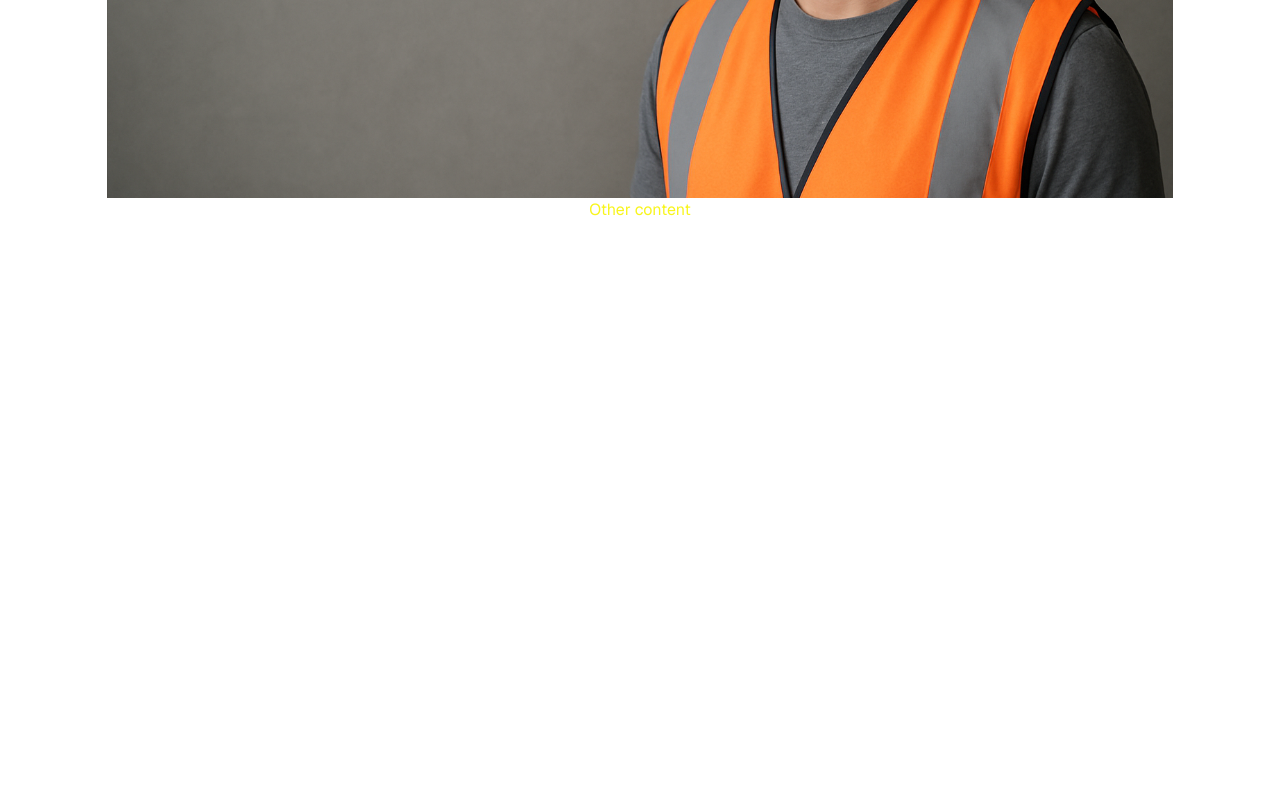
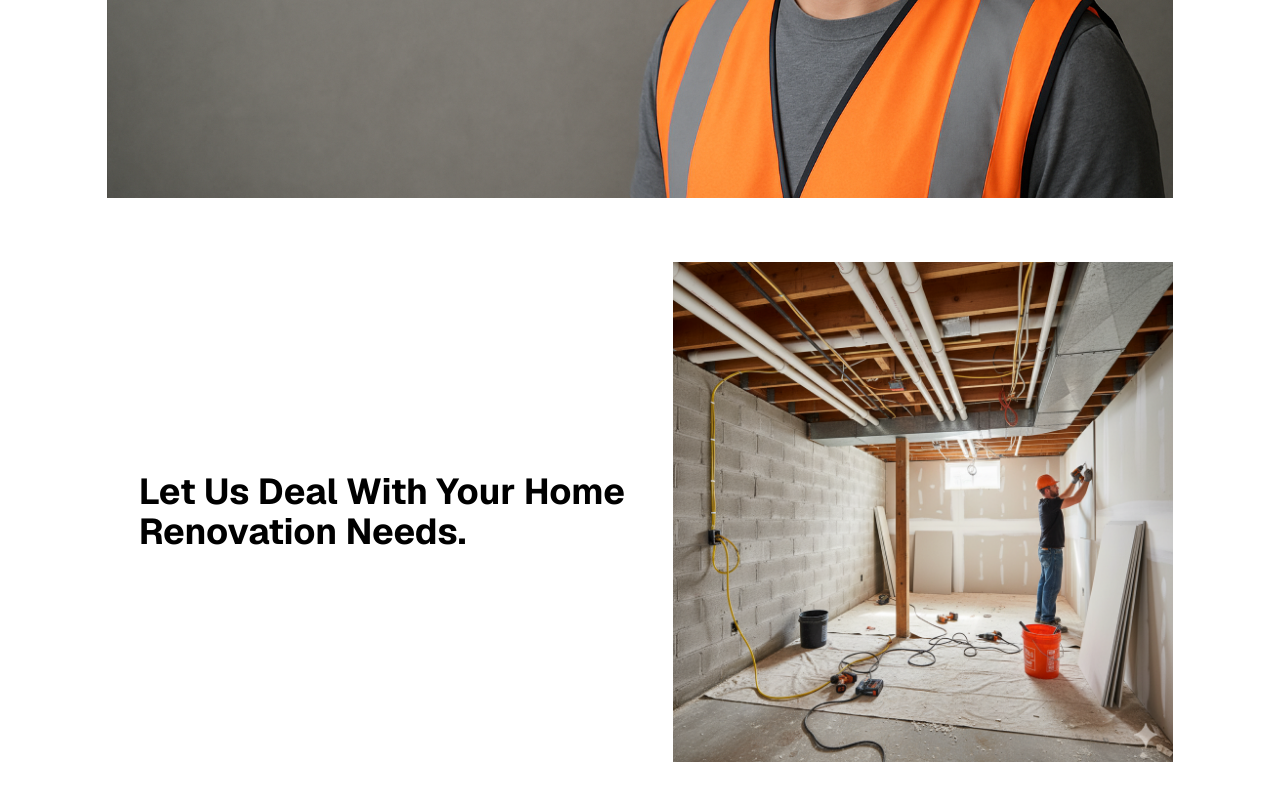
Before and after one commit to Pmacdon15/contractor-chris, a Next.js app: page / in a window 1280 px wide. Shown: the part 558-1358 px from the top of the page. Before the commit the page ends 800 px from the top, so only its background shows below. Built offline with nearby package versions, Linux system fonts and the light colour scheme.

Commit message:
some work on layout

```diff
--- a/src/app/page.tsx
+++ b/src/app/page.tsx
@@ -1,10 +1,32 @@
+import Image from 'next/image'
 import Hero from '@/components/hero/hero'
 
 export default function Home() {
 	return (
-		<>
+		<div className="flex flex-col gap-16 w-full items-center">
 			<Hero />
-			<div>Other content</div>
-		</>
+			<ContentSection />
+		</div>
 	)
 }
+
+function ContentSection() {
+	return (
+		<div className="grid grid-cols-2 w-full md:w-5/6">
+			<div className="flex justify-center items-center">
+				<h1 className="text-black ml-2 md:ml-8 text-lg md:text-4xl font-bold ">
+					Let Us Deal With Your Home Renovation Needs.
+				</h1>
+			</div>
+			<div className="w-full justify-end flex ">
+				<Image
+					alt={'Reno Image'}
+					className='className="w-[200px] h-[200px] sm:w-[300px] sm:h-[300px] md:w-[400px] md:h-[400px] lg:w-[500px] lg:h-[500px] bg-blue-200 p-2"'
+					height={600}
+					src={'/reno.png'}
+					width={600}
+				/>
+			</div>
+		</div>
+	)
+}
--- a/src/components/container/page-container.tsx
+++ b/src/components/container/page-container.tsx
@@ -4,6 +4,6 @@ export default function PageContainer({
 	children: React.ReactNode
 }) {
 	return (
-		<div className="flex flex-col items-center  font-sans">{children}</div>
+		<div className="flex flex-col items-center  font-sans pb-20">{children}</div>
 	)
 }
--- a/src/components/hero/hero.tsx
+++ b/src/components/hero/hero.tsx
@@ -3,7 +3,7 @@ import { Button } from "../ui/button";
 export default function Hero() {
 	return (
 		<div className="bg-[url('/hero.png')] bg-cover bg-top w-full md:w-5/6 h-160 grid grid-cols-2">
-			<div className="col-span-2 sm:col-span-1 flex flex-col  items-center justify-end mb-8 md:justify-center   text-4xl font-bold gap-4 pl-4 md:pl-8">
+			<div className="col-span-2 sm:col-span-1 flex flex-col  items-center justify-end mb-8 md:justify-center  text-4xl font-bold gap-4 pl-4 md:pl-8">
 				<h1>Need Work Done On Your House?</h1>
                 <h1>We Are Reliable And Consistence</h1>
                 <Button className="mt-4">Get a Quote Today</Button>
```
Also changed, not shown: public/reno.png (added).
